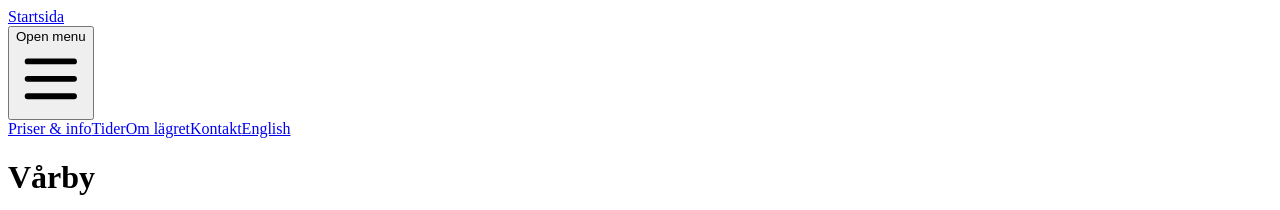
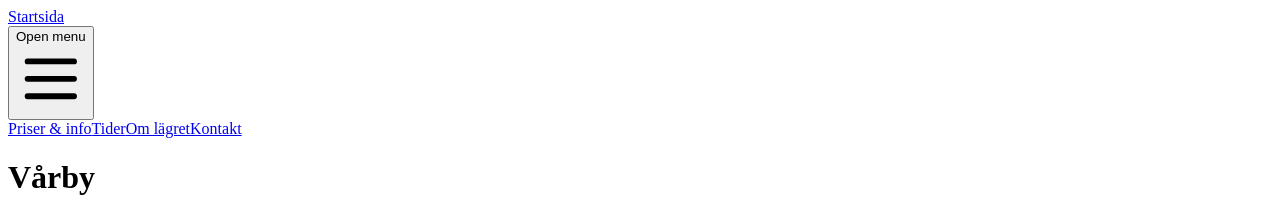
Before and after one commit to assarbertil/friidrottsskola, a Next.js app: page /sv/varby in a window 1280 px wide. Shown: the top 210 px of the page. Built offline with nearby package versions, Linux system fonts and the light colour scheme.

Commit message:
ruta opacity

```diff
--- a/components/AnmalRuta.jsx
+++ b/components/AnmalRuta.jsx
@@ -1,6 +1,6 @@
 export default function AnmalRuta() {
   return (
-    <div id="anmal" className="bg-gray-100 shadow-xl rounded-xl">
+    <div id="anmal" className="bg-gray-100 shadow-xl opacity-50 rounded-xl">
       <div className="p-1 m-2 sm:p-8 sm:m-16">
         <h3 className="text-center">Anmälan kan göras på två sätt</h3>
         <ol className="mx-6 my-0 list-decimal">
--- a/components/Nav.jsx
+++ b/components/Nav.jsx
@@ -52,9 +52,9 @@ export default function Nav(props) {
             <Link href="/sv/kontakt">
               <a className="text-xl text-black">Kontakt</a>
             </Link>
-            <Link href="/en">
+            {/*            <Link href="/en">
               <a className="text-xl text-black">{props.nav}</a>
-            </Link>
+            </Link> */}
           </nav>
         </div>
       </div>
@@ -125,13 +125,13 @@ export default function Nav(props) {
                       </span>
                     </a>
                   </Link>
-                  <Link href="/en">
+                  {/*                   <Link href="/en">
                     <a className="flex items-center p-3 -m-3 rounded-md hover:bg-gray-50">
                       <span className="ml-3 text-base font-medium text-gray-900">
                         {props.nav}
                       </span>
                     </a>
-                  </Link>
+                  </Link> */}
                 </nav>
               </div>
             </div>
```
